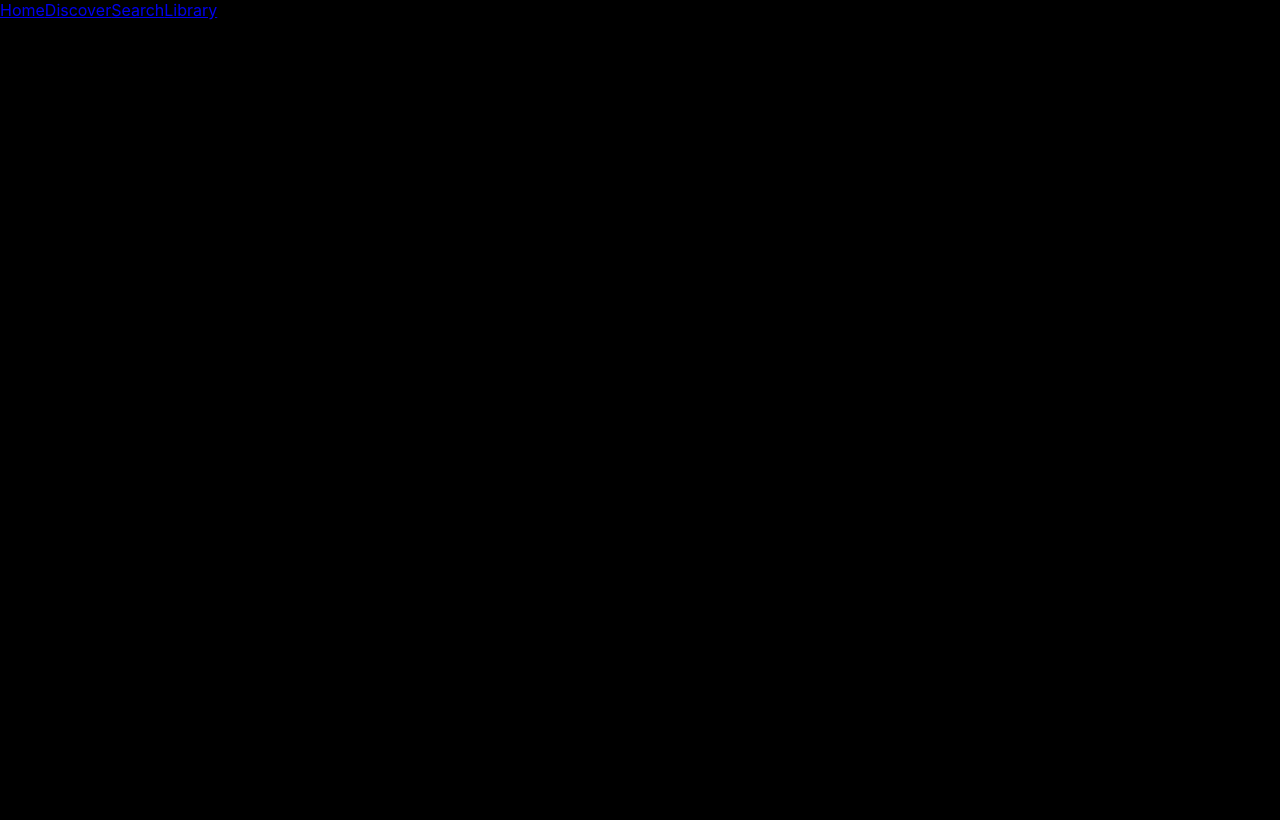
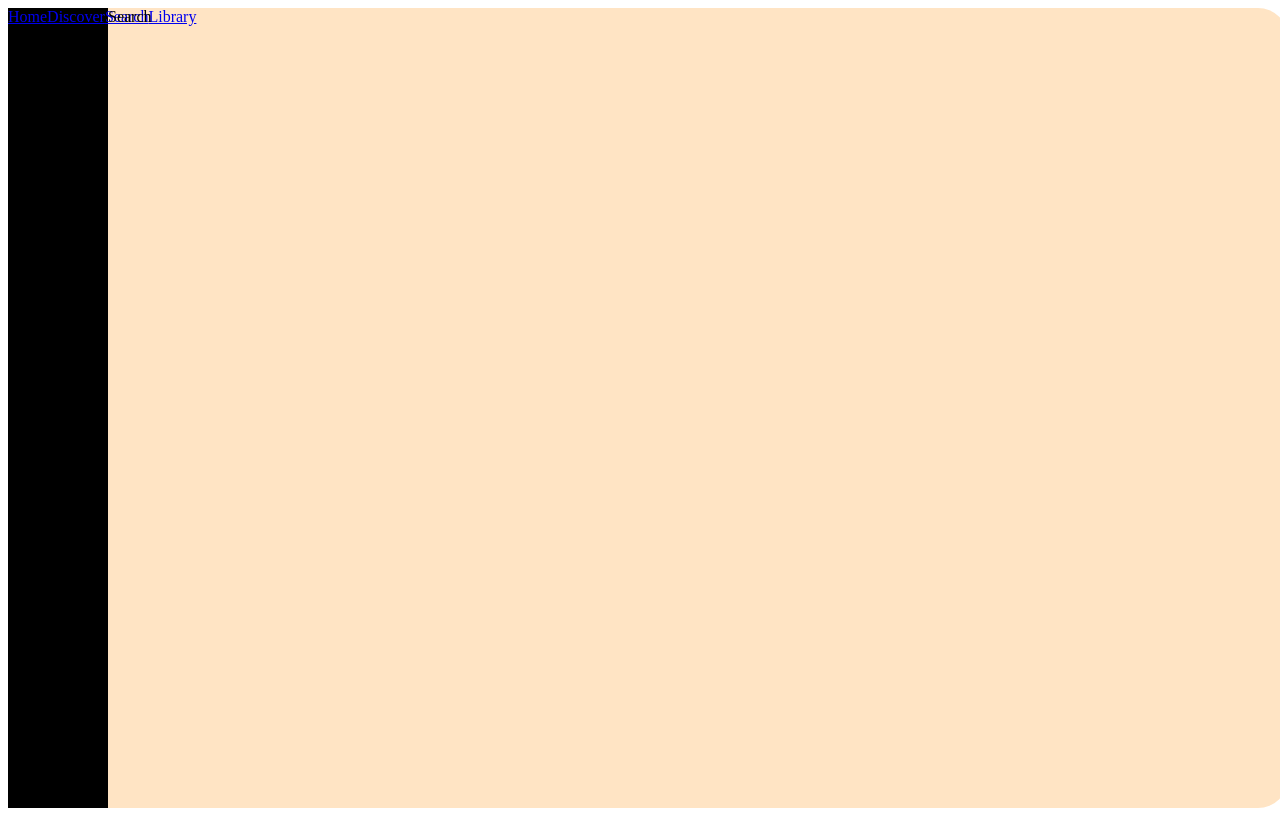
Before and after one commit to iankuria668/musicplayer, a React (Create React App) app: page /search in a window 1280 px wide. Built offline with nearby package versions, Linux system fonts and the light colour scheme.

Commit message:
css move to a single css file

```diff
--- a/src/components/Navbar.js
+++ b/src/components/Navbar.js
@@ -1,6 +1,5 @@
 import React from "react";
-import "./css/navbar.css"
-
+import  "../index.css";
 function Navbar(){
     return(
         <div className="navbar-container">
--- a/src/components/css/navbar.css
+++ /dev/null
@@ -1,4 +0,0 @@
-.navbar-container{
-    width: 100px;
-    height: 100vh;
-}
--- a/src/index.css
+++ b/src/index.css
@@ -1,15 +1,19 @@
-body {
-  margin: 0;
-  font-family: -apple-system, BlinkMacSystemFont, 'Segoe UI', 'Roboto', 'Oxygen',
-    'Ubuntu', 'Cantarell', 'Fira Sans', 'Droid Sans', 'Helvetica Neue',
-    sans-serif;
-  -webkit-font-smoothing: antialiased;
-  -moz-osx-font-smoothing: grayscale;
-
-  background-color:black
-}
-
 code {
   font-family: source-code-pro, Menlo, Monaco, Consolas, 'Courier New',
     monospace;
 }
+/*Navbar*/
+.navbar-container{
+  width: 100px;
+  height: 100vh;
+  background-color: rgb(0, 0, 0);
+}
+
+/*Main Body*/
+.mainbody{
+  height: 100vh;
+  width: 100vw;
+  background-color:bisque;
+  border-radius: 30px;
+  display: flex;
+}
--- a/src/screens/Discover.js
+++ b/src/screens/Discover.js
@@ -2,7 +2,7 @@ import React from "react";
 import Navbar from "../components/Navbar";
 
 function Discover() {
-    return <div className="screens">
+    return <div className="mainbody">
         <Navbar/>
         Discover
         </div>;
--- a/src/screens/Home.js
+++ b/src/screens/Home.js
@@ -1,6 +1,5 @@
 import React from "react";
 import Navbar from "../components/Navbar";
-import "./css/home.css";
 
 function Home() {
     return <div className="mainbody">
--- a/src/screens/Library.js
+++ b/src/screens/Library.js
@@ -2,7 +2,7 @@ import React from "react";
 import Navbar from "../components/Navbar";
 
 function Library() {
-    return <div className="screens">
+    return <div className="mainbody">
         <Navbar/>
         Library
         </div>;
--- a/src/screens/Notfound.js
+++ b/src/screens/Notfound.js
@@ -1,7 +1,7 @@
 import React from "react";
 
 function Notfound() {
-    return <div className="screens">
+    return <div className="mainbody">
         <h1>This page does not exist</h1>
         <h2><a href="/">Click here to go to Home</a></h2>
         </div>;
--- a/src/screens/Player.js
+++ b/src/screens/Player.js
@@ -1,7 +1,7 @@
 import React from "react";
 
 function Player() {
-    return <div className="player">
+    return <div className="mainbody">
         <Navbar/>
         Player
         </div>;
--- a/src/screens/Search.js
+++ b/src/screens/Search.js
@@ -2,7 +2,7 @@ import React from "react";
 import Navbar from "../components/Navbar";
 
 function Search() {
-    return <div className="screens">
+    return <div className="mainbody">
         <Navbar/>
         Search
         </div>;
--- a/src/screens/css/home.css
+++ /dev/null
@@ -1,6 +0,0 @@
-.mainbody{
-    height: 100vh;
-    width: 100vw;
-    background-color:bisque;
-    border-radius: 30px;
-}
```
